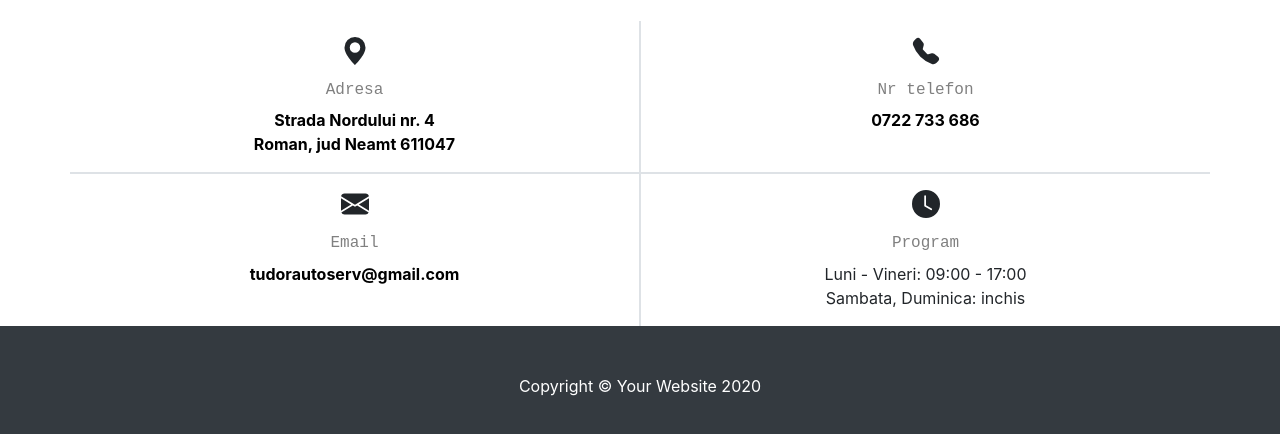
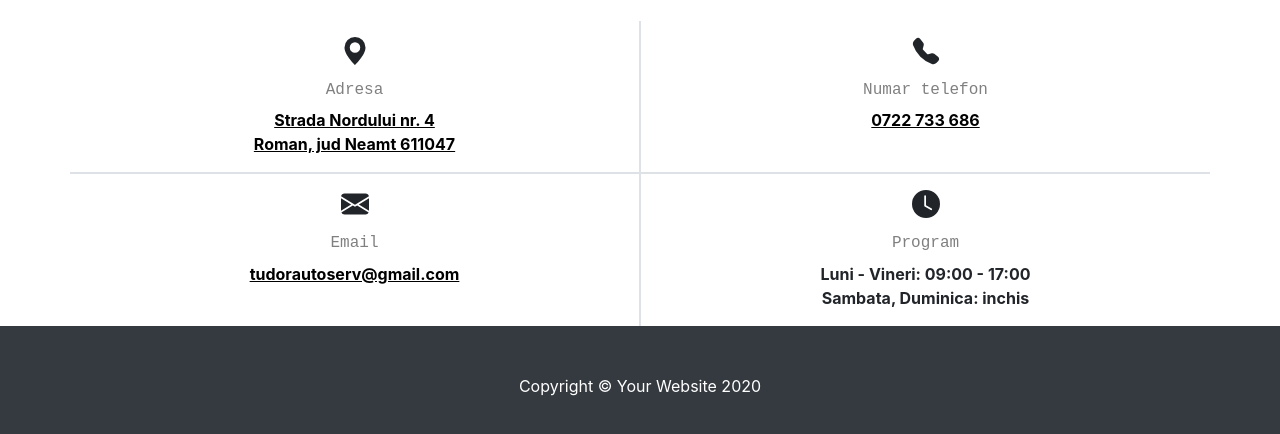
Before and after one commit to jjspielhurt/tas-depozit, a website: page index.html in a window 1280 px wide. Shown: the part 3643-4077 px from the top of the page. Drawn offline with Linux system fonts and the light colour scheme.

Commit message:
font change on cards

```diff
--- a/css/modern-business.css
+++ b/css/modern-business.css
@@ -110,5 +110,9 @@ body {
 }
 .contact-card a {
   color: black;
+  text-decoration: underline;
   font-weight: bold;
 }
+.contact-card {
+  font-weight: bold;
+}
--- a/index.html
+++ b/index.html
@@ -497,7 +497,7 @@
                   d="M2.267.98a1.636 1.636 0 0 1 2.448.152l1.681 2.162c.309.396.418.913.296 1.4l-.513 2.053a.636.636 0 0 0 .167.604L8.65 9.654a.636.636 0 0 0 .604.167l2.052-.513a1.636 1.636 0 0 1 1.401.296l2.162 1.681c.777.604.849 1.753.153 2.448l-.97.97c-.693.693-1.73.998-2.697.658a17.47 17.47 0 0 1-6.571-4.144A17.47 17.47 0 0 1 .639 4.646c-.34-.967-.035-2.004.658-2.698l.97-.969z"
                 />
               </svg>
-              <h6>Nr telefon</h6>
+              <h6>Numar telefon</h6>
               <a href="tel:+40722733686">0722 733 686</a>
             </div>
             <!-- mail -->
```
